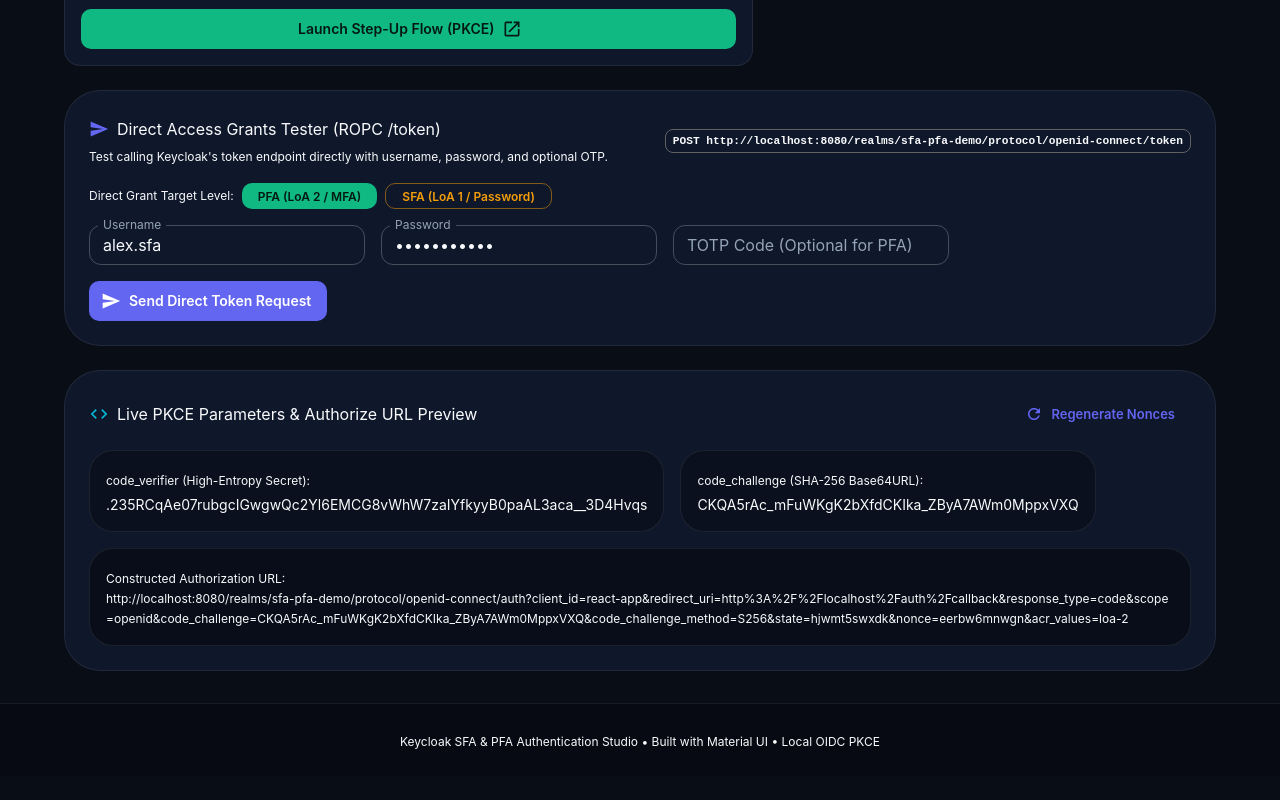
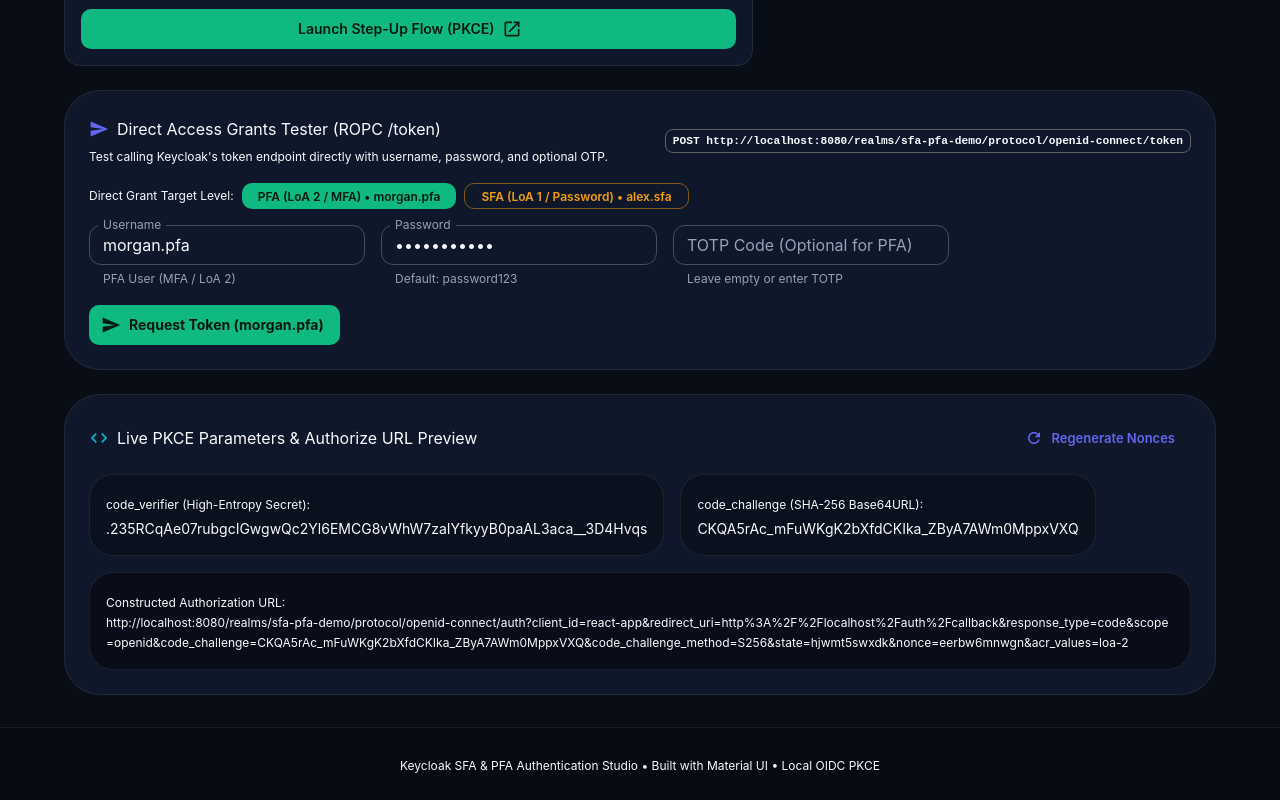
Before and after one commit to jmmarsan/keycloak-react-demo, a React (Vite) app: page / in a window 1280 px wide. Shown: the part 1390-2190 px from the top of the page. Before the commit the page ends 2166 px from the top, so only its background shows below. Built offline with nearby package versions, Linux system fonts and the light colour scheme; no server answers.

Commit message:
feat: update direct grant defaults and sync test users
Automate user selection when switching between SFA and PFA factor levels to streamline testing workflows.

```diff
--- a/src/components/AuthFlowScreen.jsx
+++ b/src/components/AuthFlowScreen.jsx
@@ -36,7 +36,8 @@ export const AuthFlowScreen = ({
 }) => {
   const theme = useTheme();
   const [showConfig, setShowConfig] = useState(false);
-  const [directUsername, setDirectUsername] = useState('alex.sfa');
+  const [directFactorLevel, setDirectFactorLevel] = useState('pfa');
+  const [directUsername, setDirectUsername] = useState('morgan.pfa');
   const [directPassword, setDirectPassword] = useState('password123');
   const [directOtp, setDirectOtp] = useState('');
   const [isDirectLoading, setIsDirectLoading] = useState(false);
@@ -66,8 +67,18 @@ export const AuthFlowScreen = ({
     refreshPkcePreview();
   }, []);
 
-  // Direct Grant Factor selection
-  const [directFactorLevel, setDirectFactorLevel] = useState('pfa');
+  // Switch Direct Grant target factor level and corresponding test user
+  const handleSelectDirectFactorLevel = (level) => {
+    setDirectFactorLevel(level);
+    if (level === 'pfa') {
+      setDirectUsername('morgan.pfa');
+      setDirectPassword('password123');
+    } else {
+      setDirectUsername('alex.sfa');
+      setDirectPassword('password123');
+      setDirectOtp('');
+    }
+  };
 
   // Launch live OIDC PKCE flow
   const launchLiveOidcFlow = async (options) => {
@@ -134,6 +145,7 @@ export const AuthFlowScreen = ({
 
       const isPfa =
         directFactorLevel === 'pfa' ||
+        directUsername.toLowerCase().includes('pfa') ||
         Boolean(directOtp) ||
         String(tokenAcr).includes('2') ||
         String(tokenAcr).includes('pfa');
@@ -686,19 +698,19 @@ export const AuthFlowScreen = ({
             size="small"
             variant={directFactorLevel === 'pfa' ? 'contained' : 'outlined'}
             color="success"
-            onClick={() => setDirectFactorLevel('pfa')}
-            sx={{ height: 26, fontSize: '0.75rem', textTransform: 'none' }}
+            onClick={() => handleSelectDirectFactorLevel('pfa')}
+            sx={{ height: 26, fontSize: '0.75rem', textTransform: 'none', fontWeight: 600 }}
           >
-            PFA (LoA 2 / MFA)
+            PFA (LoA 2 / MFA) • morgan.pfa
           </Button>
           <Button
             size="small"
             variant={directFactorLevel === 'sfa' ? 'contained' : 'outlined'}
             color="warning"
-            onClick={() => setDirectFactorLevel('sfa')}
-            sx={{ height: 26, fontSize: '0.75rem', textTransform: 'none' }}
+            onClick={() => handleSelectDirectFactorLevel('sfa')}
+            sx={{ height: 26, fontSize: '0.75rem', textTransform: 'none', fontWeight: 600 }}
           >
-            SFA (LoA 1 / Password)
+            SFA (LoA 1 / Password) • alex.sfa
           </Button>
         </Box>
 
@@ -711,6 +723,7 @@ export const AuthFlowScreen = ({
                 label="Username"
                 value={directUsername}
                 onChange={(e) => setDirectUsername(e.target.value)}
+                helperText={directFactorLevel === 'pfa' ? 'PFA User (MFA / LoA 2)' : 'SFA User (Password / LoA 1)'}
               />
             </Grid>
             <Grid item xs={12} sm={3}>
@@ -721,6 +734,7 @@ export const AuthFlowScreen = ({
                 label="Password"
                 value={directPassword}
                 onChange={(e) => setDirectPassword(e.target.value)}
+                helperText="Default: password123"
               />
             </Grid>
             <Grid item xs={12} sm={3}>
@@ -731,6 +745,7 @@ export const AuthFlowScreen = ({
                 placeholder="123456"
                 value={directOtp}
                 onChange={(e) => setDirectOtp(e.target.value)}
+                helperText={directFactorLevel === 'pfa' ? 'Leave empty or enter TOTP' : 'Not required for SFA'}
               />
             </Grid>
             <Grid item xs={12} sm={3}>
@@ -740,9 +755,10 @@ export const AuthFlowScreen = ({
                 type="submit"
                 disabled={isDirectLoading}
                 startIcon={<SendIcon />}
-                sx={{ height: 40 }}
+                color={directFactorLevel === 'pfa' ? 'success' : 'warning'}
+                sx={{ height: 40, fontWeight: 700 }}
               >
-                {isDirectLoading ? 'Authenticating...' : 'Send Direct Token Request'}
+                {isDirectLoading ? 'Authenticating...' : `Request Token (${directUsername})`}
               </Button>
             </Grid>
           </Grid>
```
